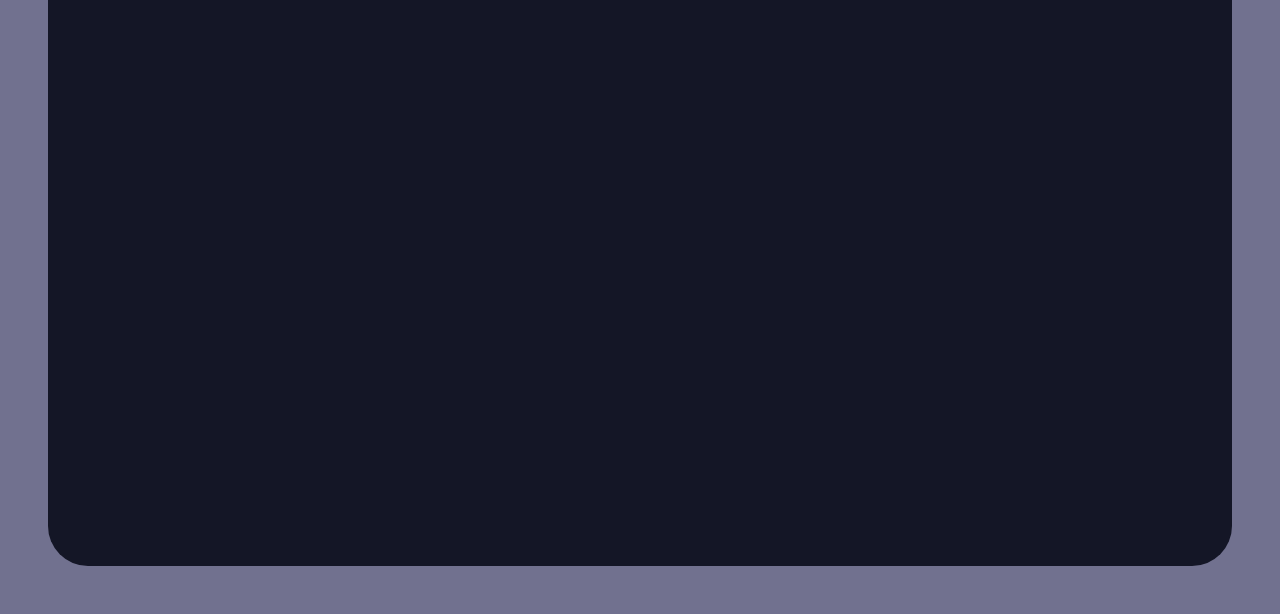
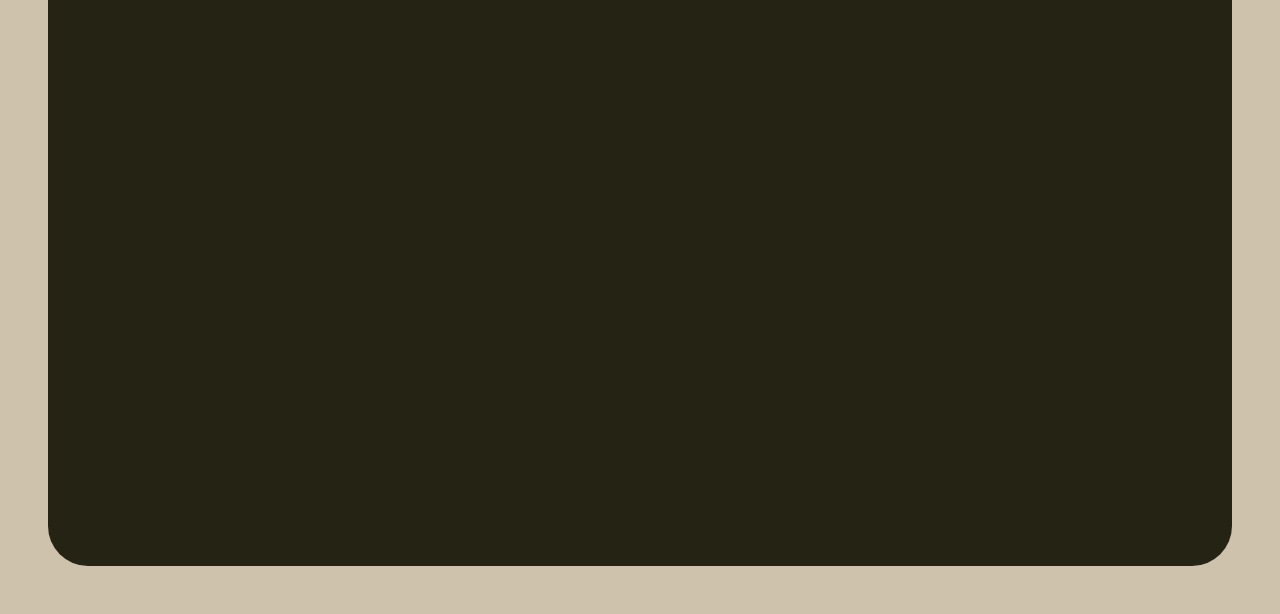
Before and after one commit to mcintyrejak/pain-tracker, a plain HTML site: page index.html in a window 1280 px wide. Shown: the part 186-800 px from the top of the page. Drawn offline with Linux system fonts and the light colour scheme.

Commit message:
Update color palette

```diff
--- a/styles.css
+++ b/styles.css
@@ -1,7 +1,11 @@
 :root {
-  --color-light: rgb(113, 113, 143);
-  --color-dark: rgb(48, 49, 89);
-  --color-darkest: rgb(20, 22, 38);
+  --color-lighter: rgb(223, 220, 217);
+  --color-light: rgb(206, 194, 172);
+  --color-dark: rgb(55, 53, 35);
+  --color-darkest: rgb(37, 35, 20);
+  --color-highlight: rgb(210, 160, 83);
+  --color-offset-1: rgb(117, 153, 187);
+  --color-offset-2: rgb(163, 88, 60);
 }
 
 html,
@@ -9,13 +13,13 @@ body,
 container-all {
   height: 100%;
   margin: 0;
-  color: white;
 }
 
 body {
   display: flex;
   flex-direction: column;
   background-color: var(--color-light);
+  color: var(--color-lighter);
 }
 
 .container-all {
```
